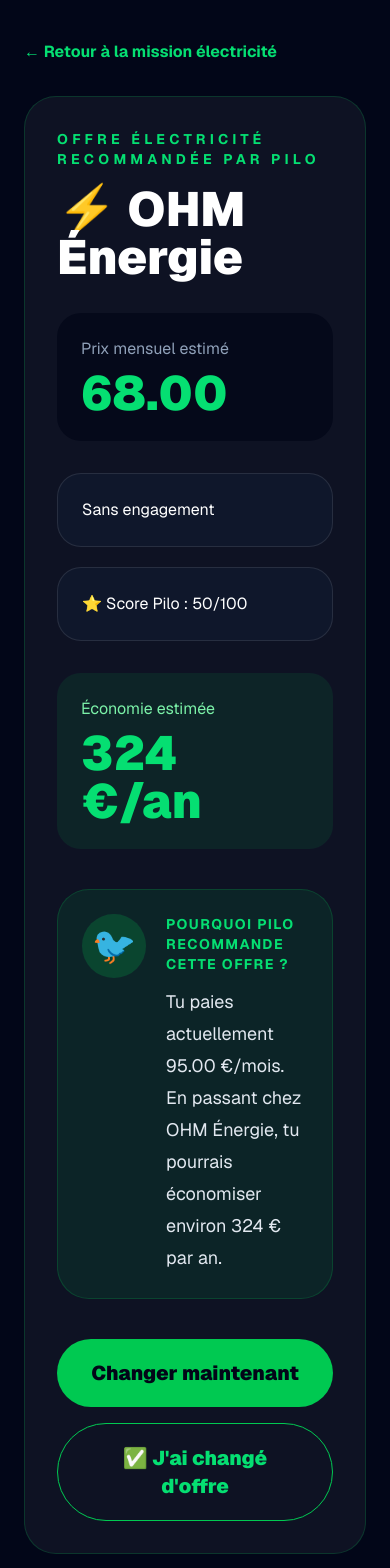
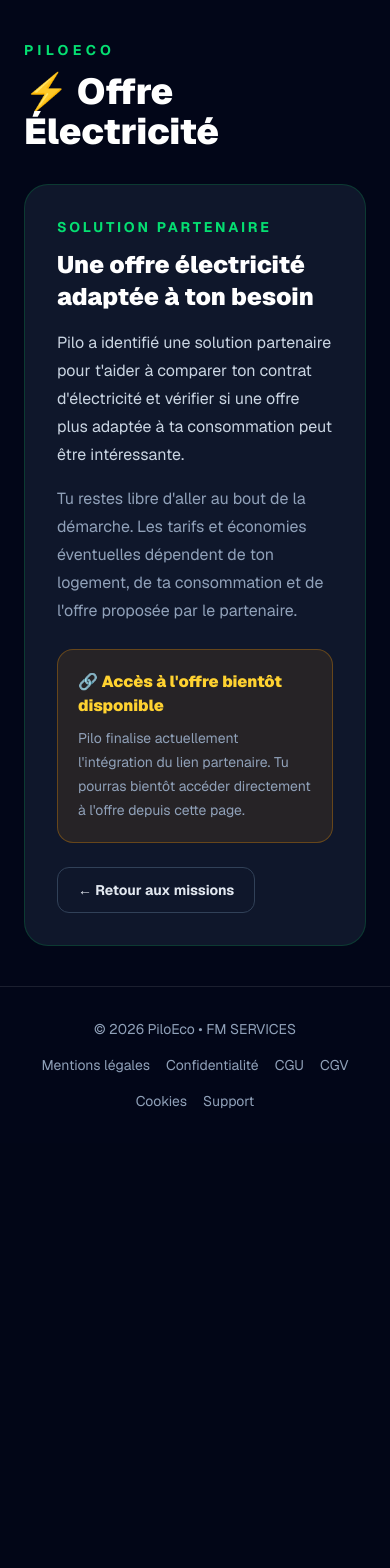
Before and after one commit to MAT13-13/PiloEco, a Next.js app in the folder frontend/: page /offres/electricite in a window 390 px wide. Shown: the top 1568 px of the page. After the commit the page ends 1143 px from the top, so only its background shows below. Built offline with nearby package versions, Linux system fonts and the light colour scheme; no server answers.

Commit message:
Corrections missions electricite et analyse mobile

```diff
--- a/frontend/src/app/missions/electricite/page.tsx
+++ b/frontend/src/app/missions/electricite/page.tsx
@@ -11,6 +11,7 @@
       basePrice={95}
       recommendedPrice={72}
       recommendedName="Optimisation électricité"
+      offerPath="/offres/electricite"
       advice="Pilo pense que tu pourrais réduire ta facture avec une offre plus adaptée à ta consommation. Les partenaires énergie sont actuellement en cours d’intégration."
       fields={[
         {
--- a/frontend/src/app/offres/electricite/page.tsx
+++ b/frontend/src/app/offres/electricite/page.tsx
@@ -1,112 +1,59 @@
 "use client";
 
 import Link from "next/link";
-import { electriciteOffers } from "../../data/electriciteOffers";
-import { createRecommendation } from "../../services/ai/pilo-engine.service";
-import PiloAdvice from "../../components/PiloAdvice";
-import { supabase } from "../../lib/supabase";
-import { completeMission } from "../../services/missionComplete.service";
 
 export default function ElectriciteOfferPage() {
-  const currentPrice = 95;
-
-  const recommendation = createRecommendation(currentPrice, electriciteOffers);
-
-  if (!recommendation) {
-    return null;
-  }
-
-  const bestOffer = recommendation.offer;
-  const saving = recommendation.yearlySaving;
-
-  const handleMissionCompleted = async () => {
-    const {
-      data: { user },
-    } = await supabase.auth.getUser();
-
-    if (!user) {
-      alert("Tu dois être connecté.");
-      return;
-    }
-
-    const result = await completeMission({
-      user,
-      missionId: "electricite",
-      title: "Réduire ma facture d'électricité",
-      saving,
-    });
-
-    alert(result.message);
-  };
-
   return (
     <main className="min-h-screen bg-slate-950 px-6 py-10 text-white">
-      <div className="mx-auto max-w-5xl">
-        <Link
-          href="/missions/electricite"
-          className="font-bold text-green-400"
-        >
-          ← Retour à la mission électricité
-        </Link>
+      <div className="mx-auto max-w-3xl">
+        <p className="text-sm font-bold uppercase tracking-[0.3em] text-green-400">
+          PiloEco
+        </p>
 
-        <section className="mt-8 rounded-[2rem] border border-green-500/20 bg-white/5 p-8">
-          <p className="text-sm font-bold uppercase tracking-[0.3em] text-green-400">
-            Offre électricité recommandée par Pilo
+        <h1 className="mt-3 text-4xl font-black">
+          ⚡ Offre Électricité
+        </h1>
+
+        <div className="mt-8 rounded-3xl border border-green-500/20 bg-slate-900 p-8">
+          <p className="text-sm font-bold uppercase tracking-[0.2em] text-green-400">
+            Solution partenaire
           </p>
 
-          <h1 className="mt-4 text-5xl font-black">
-            ⚡ {bestOffer.operator}
-          </h1>
+          <h2 className="mt-3 text-2xl font-black">
+            Une offre électricité adaptée à ton besoin
+          </h2>
 
-          <div className="mt-8 rounded-3xl bg-slate-950/70 p-6">
-            <p className="text-slate-400">Prix mensuel estimé</p>
+          <p className="mt-4 leading-7 text-slate-300">
+            Pilo a identifié une solution partenaire pour t&apos;aider à
+            comparer ton contrat d&apos;électricité et vérifier si une offre
+            plus adaptée à ta consommation peut être intéressante.
+          </p>
 
-            <p className="mt-2 text-5xl font-black text-green-400">
-              {bestOffer.price.toFixed(2)}
+          <p className="mt-4 leading-7 text-slate-400">
+            Tu restes libre d&apos;aller au bout de la démarche. Les tarifs et
+            économies éventuelles dépendent de ton logement, de ta consommation
+            et de l&apos;offre proposée par le partenaire.
+          </p>
+
+          <div className="mt-6 rounded-2xl border border-amber-500/30 bg-amber-500/10 p-5">
+            <p className="font-black text-amber-300">
+              🔗 Accès à l&apos;offre bientôt disponible
+            </p>
+
+            <p className="mt-2 text-sm leading-6 text-slate-400">
+              Pilo finalise actuellement l&apos;intégration du lien partenaire.
+              Tu pourras bientôt accéder directement à l&apos;offre depuis
+              cette page.
             </p>
           </div>
 
-          <div className="mt-8 grid gap-5 md:grid-cols-2">
-            <div className="rounded-3xl border border-white/10 bg-slate-900 p-6">
-             Sans engagement
-            </div>
-
-            <div className="rounded-3xl border border-white/10 bg-slate-900 p-6">
-              ⭐ Score Pilo : {recommendation.score}/100
-            </div>
-          </div>
-
-          <div className="mt-8 rounded-3xl bg-green-500/10 p-6">
-            <p className="text-green-300">Économie estimée</p>
-
-            <p className="mt-2 text-5xl font-black text-green-400">
-              {saving} €/an
-            </p>
-          </div>
-
-          <PiloAdvice
-            title="Pourquoi Pilo recommande cette offre ?"
-            message={recommendation.explanation}
-          />
-
-          <div className="mt-10 space-y-4">
-            <a
-              href={bestOffer.url}
-              target="_blank"
-              rel="noopener noreferrer"
-              className="block w-full rounded-full bg-green-500 px-8 py-5 text-center text-xl font-black text-slate-950 transition hover:bg-green-400"
-            >
-              Changer maintenant
-            </a>
-
-            <button
-              onClick={handleMissionCompleted}
-              className="w-full rounded-full border border-green-500 px-8 py-5 text-xl font-black text-green-400 transition hover:bg-green-500 hover:text-slate-950"
-            >
-              ✅ J&apos;ai changé d&apos;offre
-            </button>
-          </div>
-        </section>
+          <Link
+            href="/missions"
+            className="mt-6 inline-flex rounded-xl border border-slate-700 px-5 py-3 text-sm font-bold text-slate-200 transition hover:border-green-400 hover:text-green-400"
+          >
+            ← Retour aux missions
+          </Link>
+        </div>
       </div>
     </main>
   );
```
